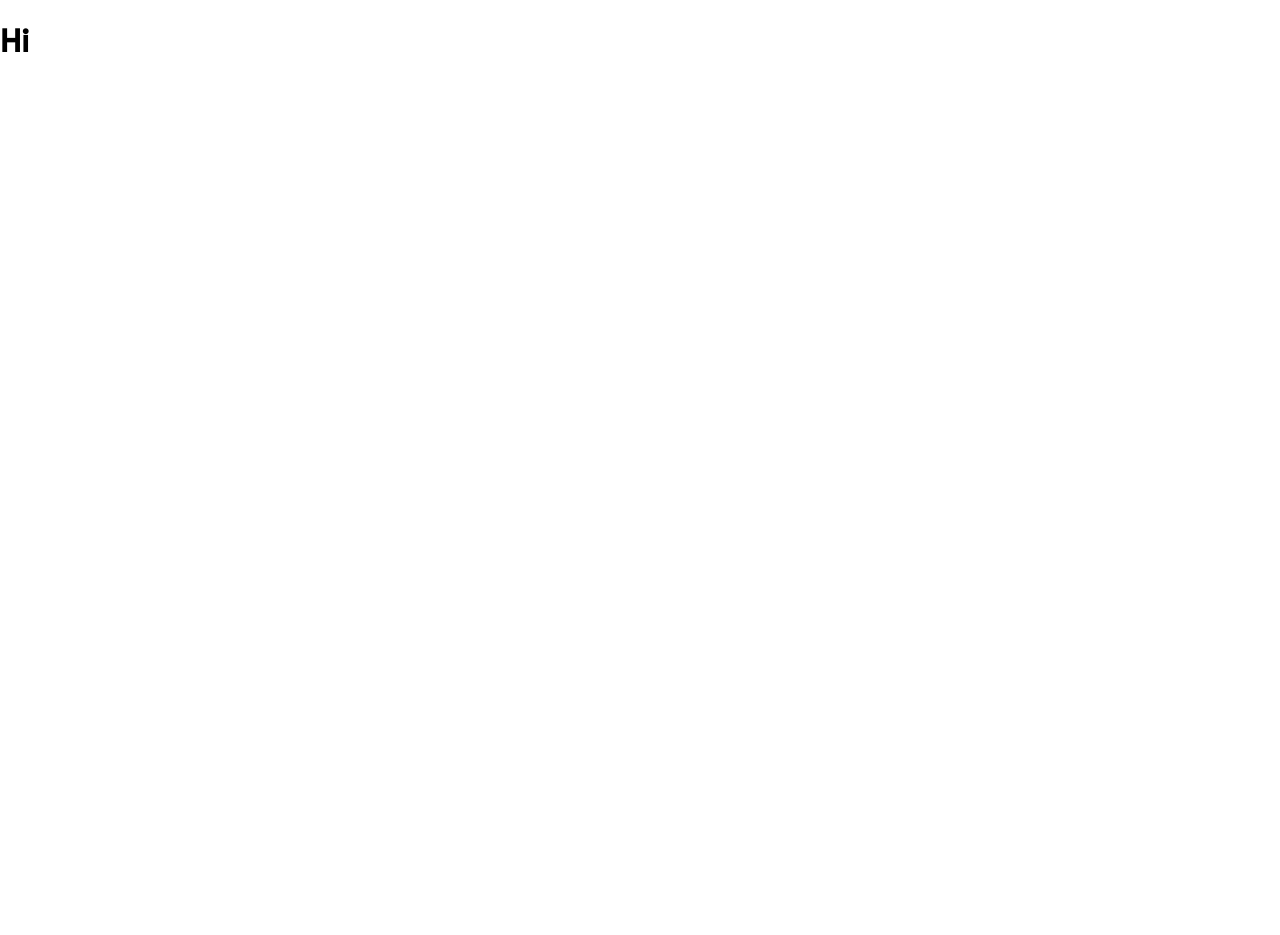
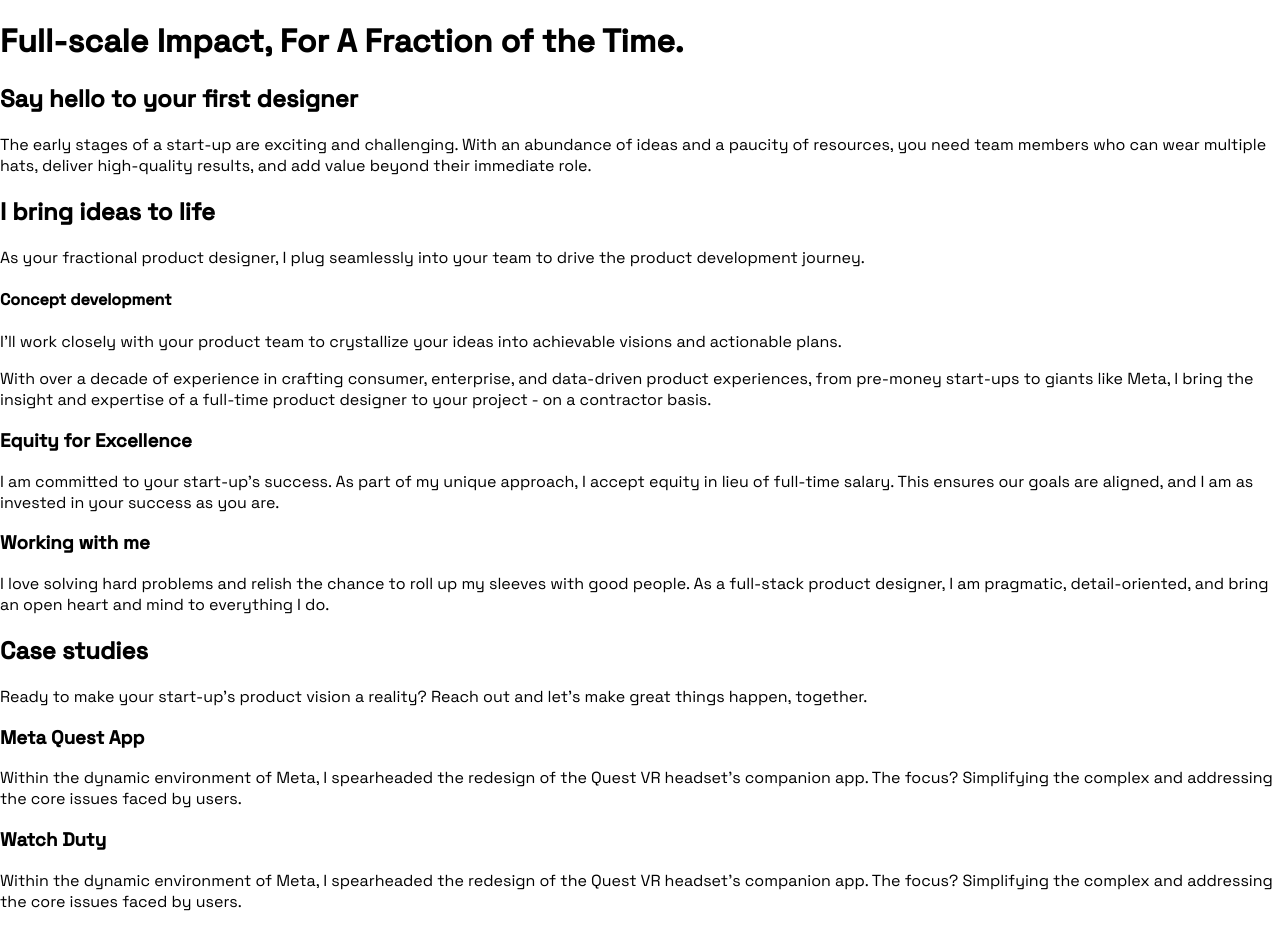
Before and after one commit to andrewliebchen/liebchen-worldwide, a React (Create React App) app: page / in a window 1280 px wide. Shown: the top 935 px of the page. Before the commit the page ends 800 px from the top, so only its background shows below. Built offline with nearby package versions, Linux system fonts and the light colour scheme.

Commit message:
Stub in content

```diff
--- a/src/App.js
+++ b/src/App.js
@@ -1,7 +1,89 @@
 function App() {
   return (
     <div>
-      <h1>Hi</h1>
+      <div>
+        <h1>Full-scale Impact, For A Fraction of the Time.</h1>
+      </div>
+      <div>
+        <h2>Say hello to your first designer</h2>
+        <p>
+          The early stages of a start-up are exciting and challenging. With an
+          abundance of ideas and a paucity of resources, you need team members
+          who can wear multiple hats, deliver high-quality results, and add
+          value beyond their immediate role.
+        </p>
+      </div>
+      <div>
+        <h2>I bring ideas to life</h2>
+        <p>
+          As your fractional product designer, I plug seamlessly into your team
+          to drive the product development journey.
+        </p>
+        <div>
+          <div>
+            <h4>Concept development</h4>
+            <p>
+              I'll work closely with your product team to crystallize your ideas
+              into achievable visions and actionable plans.
+            </p>
+          </div>
+        </div>
+      </div>
+      <div>
+        <p>
+          With over a decade of experience in crafting consumer, enterprise, and
+          data-driven product experiences, from pre-money start-ups to giants
+          like Meta, I bring the insight and expertise of a full-time product
+          designer to your project - on a contractor basis.
+        </p>
+        <h3>Equity for Excellence</h3>
+        <p>
+          I am committed to your start-up's success. As part of my unique
+          approach, I accept equity in lieu of full-time salary. This ensures
+          our goals are aligned, and I am as invested in your success as you
+          are.
+        </p>
+        <h3>Working with me</h3>
+        <p>
+          I love solving hard problems and relish the chance to roll up my
+          sleeves with good people. As a full-stack product designer, I am
+          pragmatic, detail-oriented, and bring an open heart and mind to
+          everything I do.
+        </p>
+      </div>
+      <div>
+        <h2>Case studies</h2>
+        <p>
+          Ready to make your start-up's product vision a reality? Reach out and
+          let's make great things happen, together.
+        </p>
+        <div>
+          <div>
+            <h3>Meta Quest App</h3>
+            <p>
+              Within the dynamic environment of Meta, I spearheaded the redesign
+              of the Quest VR headset's companion app. The focus? Simplifying
+              the complex and addressing the core issues faced by users.
+            </p>
+          </div>
+          <div>
+            <h3>Watch Duty</h3>
+            <p>
+              Within the dynamic environment of Meta, I spearheaded the redesign
+              of the Quest VR headset's companion app. The focus? Simplifying
+              the complex and addressing the core issues faced by users.
+            </p>
+          </div>
+        </div>
+      </div>
+      <div>
+        <h2>Ready to get started?</h2>
+        <p>
+          Hit me up on email:
+          <br />
+          <a href="mailto:andrew@liebchen.world">andrew@liebchen.world</a>
+        </p>
+      </div>
     </div>
   );
 }
```
